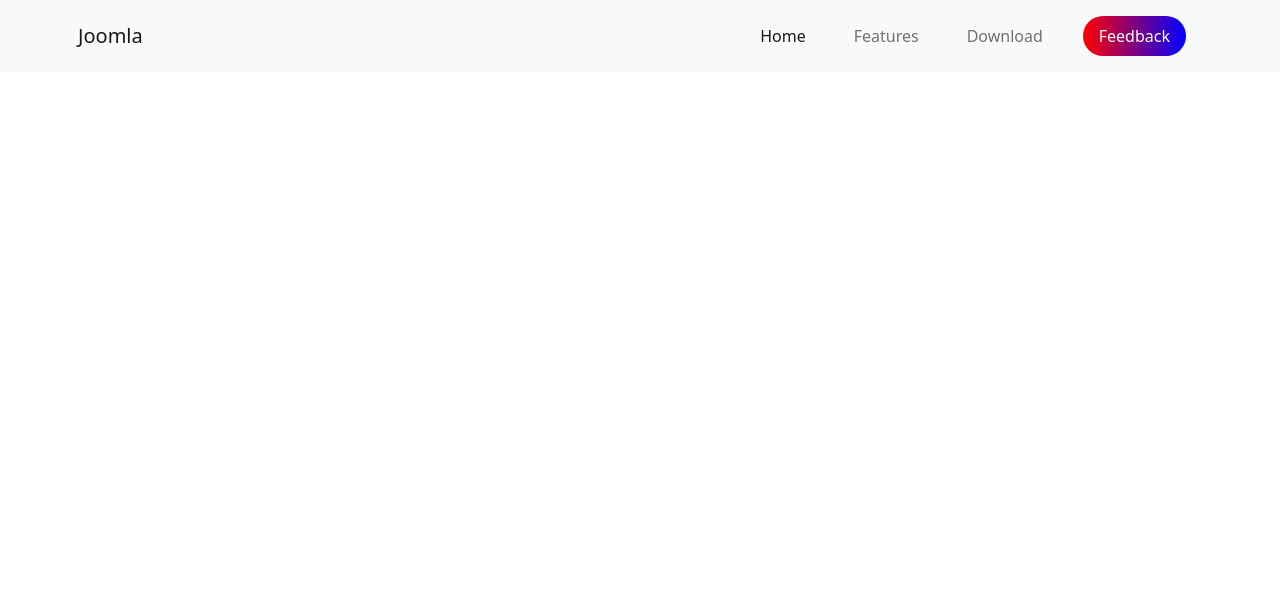
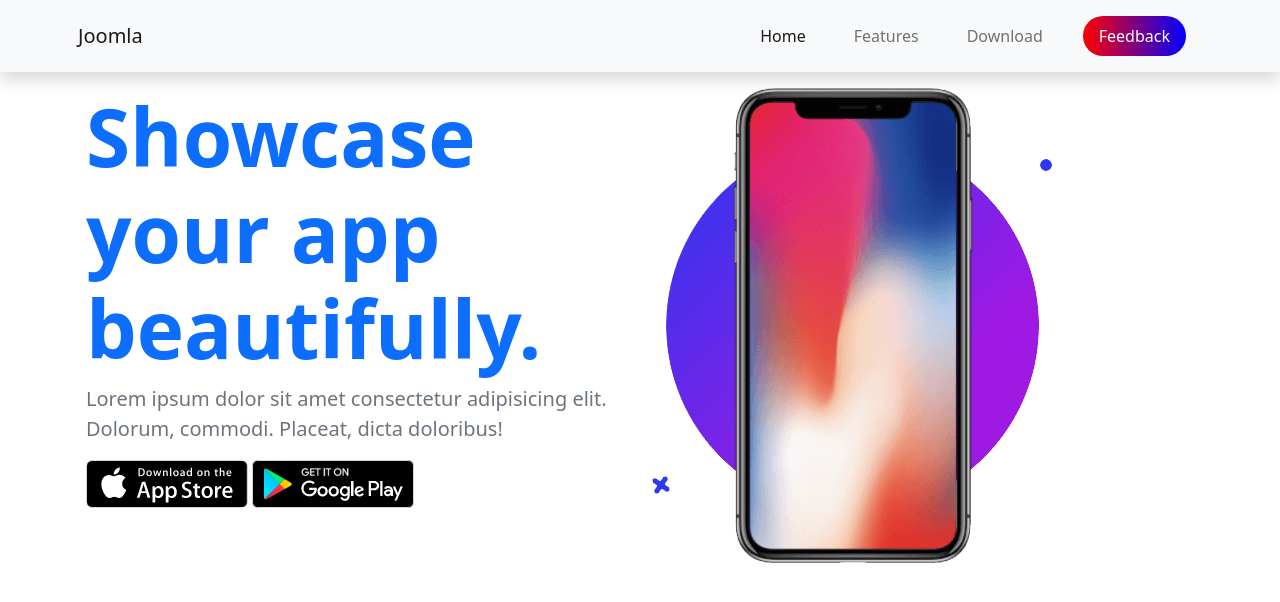
Before and after one commit to mahmudul1024/accesories_shop, a plain HTML site: page index.html in a window 1280 px wide. Drawn offline with nearby package versions, Linux system fonts and the light colour scheme.

Commit message:
first page banner done

```diff
--- a/zolder/index.html
+++ b/index.html
@@ -11,8 +11,8 @@
     </head>
     <body>
         <!-- navbar start ---------------------- -->
-        <header>
-            <nav class="navbar navbar-expand-lg bg-light">
+        <header class="">
+            <nav class="navbar navbar-expand-lg bg-light sticky-top shadow p-2">
                 <div class="container p-2">
                     <a class="navbar-brand" href="#">Joomla</a>
                     <button class="navbar-toggler" type="button" data-bs-toggle="collapse" data-bs-target="#navbarNav"
@@ -46,7 +46,37 @@
 
         </header>
 
+
         <main>
+
+            <section>
+                <div class="container d-flex justify-content-center align-items-center p-3">
+
+                    <div class="row">
+                        <div class="col-md-6">
+                            <h1 class="display-1 fw-bold text-primary">Showcase your app beautifully. </h1>
+                            <p class="blockquote text-muted">Lorem ipsum dolor sit amet consectetur adipisicing elit.
+                                Dolorum,
+                                commodi. Placeat, dicta
+                                doloribus! </p>
+                            <!--Note: images are default inline -->
+                            <div class="image-conatainer">
+                                <img class="img-fluid" src="./img/app-store.png" alt="">
+                                <img class="img-fluid" src="./img/google-play.png" alt="">
+                            </div>
+
+                        </div>
+
+                        <div class="col-md-6 ">
+                            <img class="img-fluid" src="./img/banner.png" alt="">
+                        </div>
+
+                    </div>
+                </div>
+            </section>
+
+
+
 
         </main>
 
```
Also changed, not shown: style.css (renamed from zolder/style.css), 1 other file.
